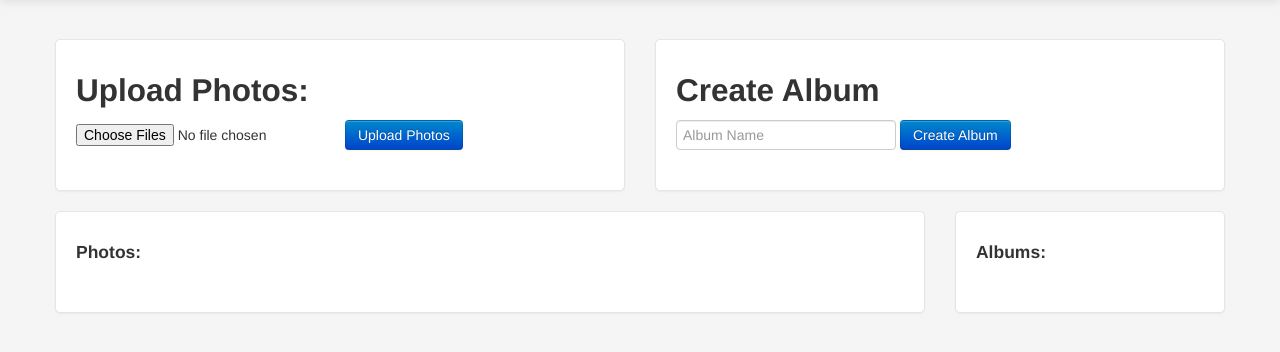
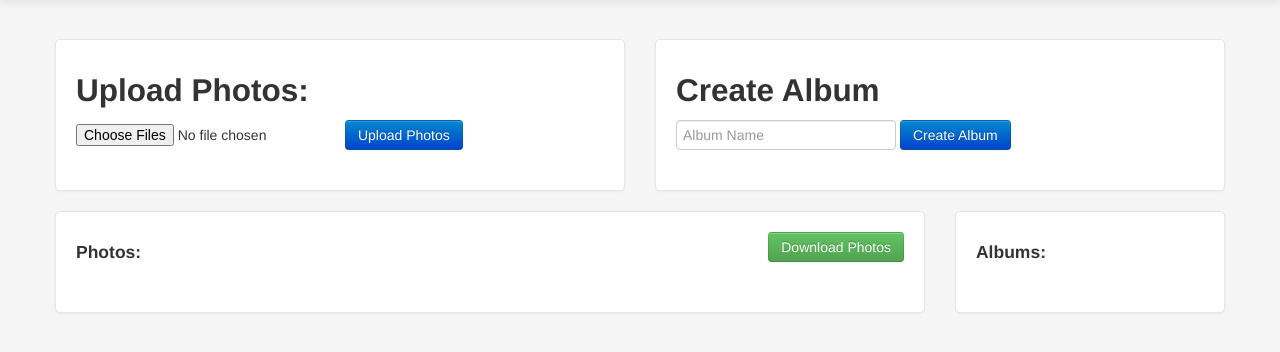
Before and after one commit to AlexG92/photoManage, a Django app: template templates/photos/index.html in a window 1280 px wide. Shown: the part 41-393 px from the top of the page. Run offline with Django 3.2, Linux system fonts and the light colour scheme; the template is opened without the code that fills it, so the values that code supplies are empty; some libraries are stand-ins or nearby versions.

Commit message:
Added Download Photos button to allow people to download zip files

```diff
--- a/templates/photos/index.html
+++ b/templates/photos/index.html
@@ -40,6 +40,9 @@
     <!-- PHOTO DISPLAY -->
 <div class="row-fluid marginTop20">
     <div class="span9 photoContainer">
+        <div class="pull-right">
+            <a href="download/" class="btn btn-success">Download Photos</a>
+        </div>
         <form action="deletephoto/" method="post">
             <h4>Photos:</h4>
             {% csrf_token %}
```
